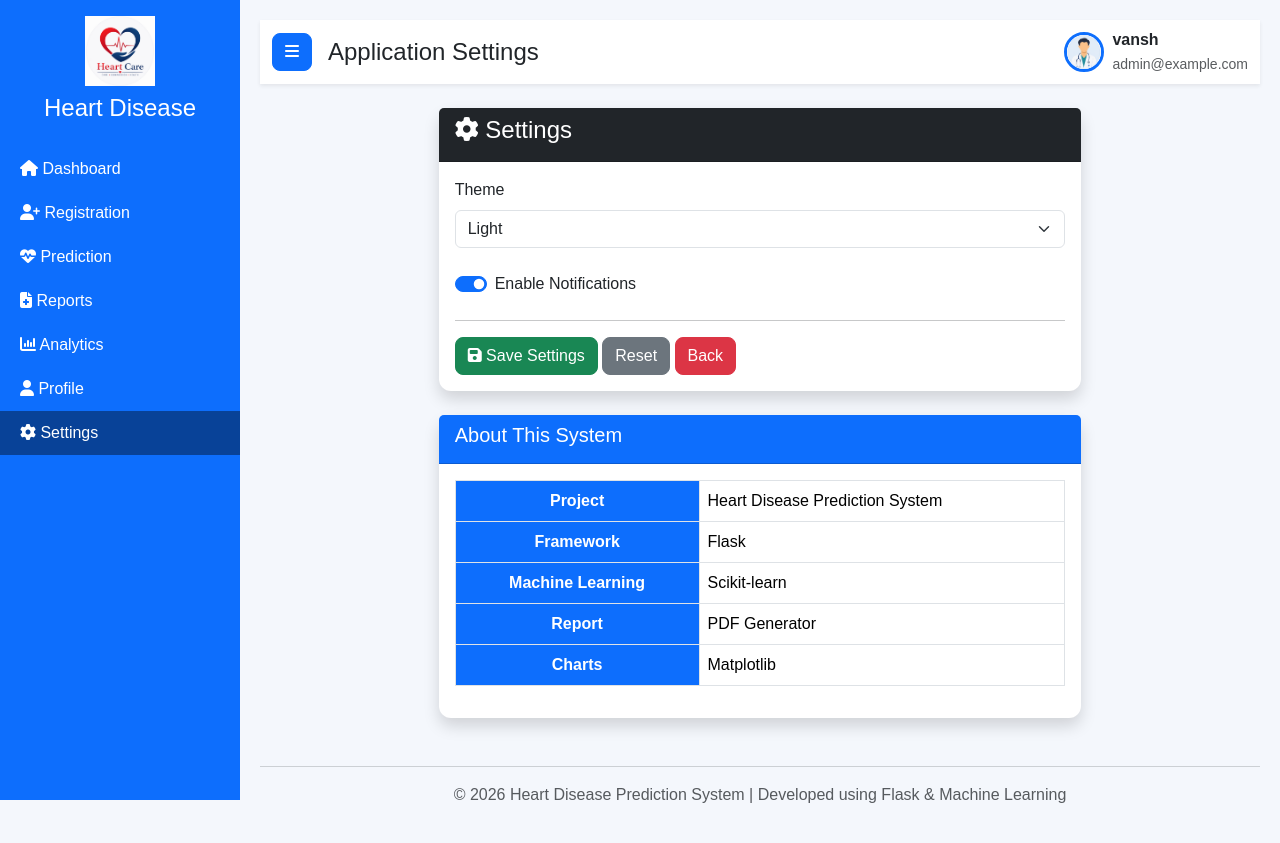
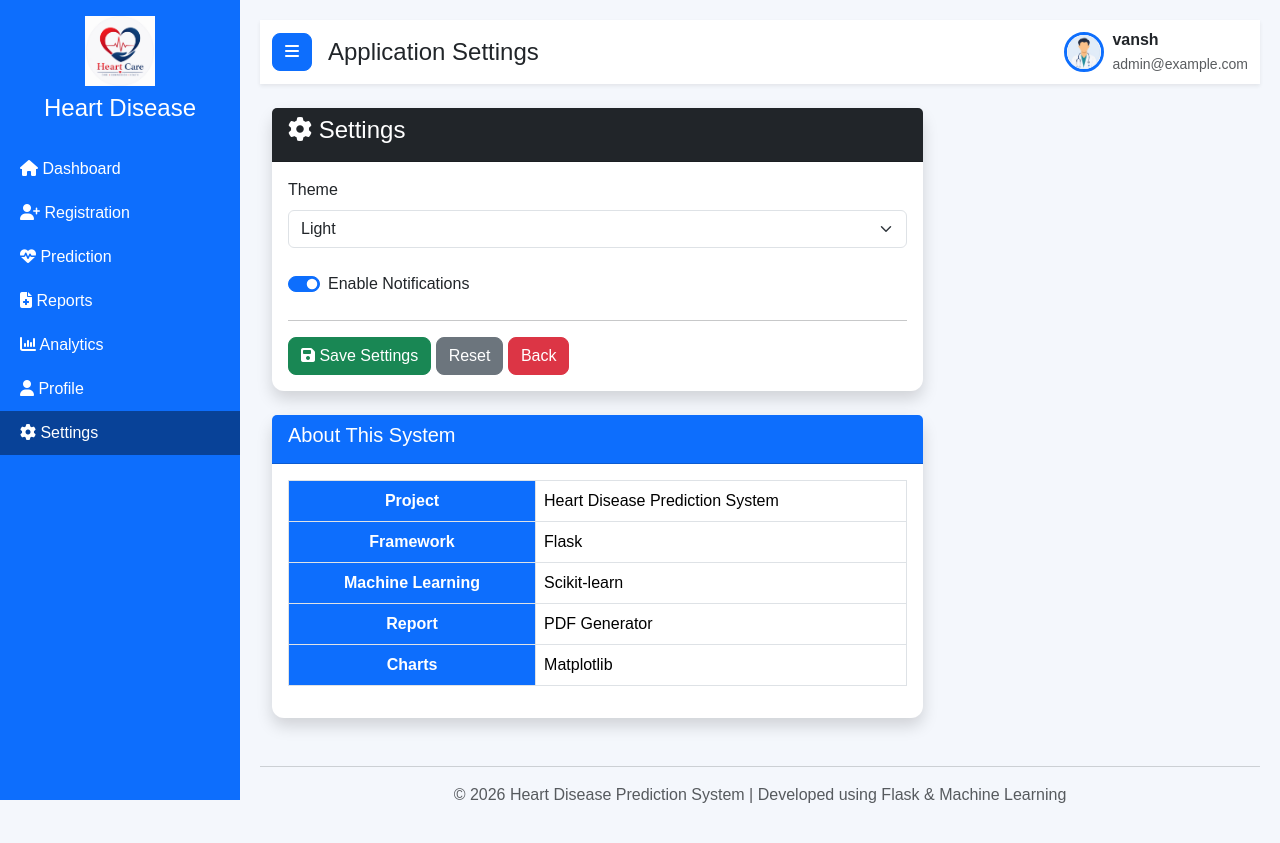
Before and after one commit to Nishu12june/Heart_disease_prediction1, a Flask app: page /settings in a window 1280 px wide. Run offline with Flask 3, Linux system fonts and the light colour scheme; parts of the project's set-up code (start-up, migrations or seed data) failed here and were passed over.

Commit message:
Refactor settings.html layout and structure

```diff
--- a/templates/settings.html
+++ b/templates/settings.html
@@ -4,8 +4,6 @@
 {% block page_title %}Application Settings{% endblock %}
 
 {% block content %}
-
-<div class="row justify-content-center">
 
 <div class="col-lg-8">
 
@@ -14,11 +12,8 @@
         <div class="card-header bg-dark text-white">
 
             <h4>
-
                 <i class="fa-solid fa-gear"></i>
-
                 Settings
-
             </h4>
 
         </div>
@@ -32,32 +27,30 @@
                 <div class="mb-4">
 
                     <label class="form-label">
-
                         Theme
-
                     </label>
 
                     <select
                         class="form-select"
-                            name="theme">
+                        name="theme"
+                        id="themeSelect">
 
-                            <option value="light"
-                            {% if settings.theme=="light" %}selected{% endif %}>
-
+                        <option
+                            value="light"
+                            {% if settings.theme == "light" %}selected{% endif %}>
                             Light
-
                         </option>
 
-                            <option value="dark"
-                            {% if settings.theme=="dark" %}selected{% endif %}>
-
+                        <option
+                            value="dark"
+                            {% if settings.theme == "dark" %}selected{% endif %}>
                             Dark
-
                         </option>
 
                     </select>
 
                 </div>
+
 
                 <!-- Notifications -->
 
@@ -80,7 +73,9 @@
 
                 </div>
 
+
                 <hr>
+
 
                 <button
                     type="submit"
@@ -92,6 +87,7 @@
 
                 </button>
 
+
                 <button
                     type="reset"
                     class="btn btn-secondary">
@@ -99,6 +95,7 @@
                     Reset
 
                 </button>
+
 
                 <a
                     href="{{ url_for('dashboard') }}"
@@ -114,6 +111,7 @@
 
     </div>
 
+
     <!-- Information Card -->
 
     <div class="card shadow mt-4">
@@ -121,9 +119,7 @@
         <div class="card-header bg-primary text-white">
 
             <h5>
-
                 About This System
-
             </h5>
 
         </div>
@@ -135,15 +131,11 @@
                 <tr>
 
                     <th width="40%">
-
                         Project
-
                     </th>
 
                     <td>
-
                         Heart Disease Prediction System
-
                     </td>
 
                 </tr>
@@ -151,15 +143,11 @@
                 <tr>
 
                     <th>
-
                         Framework
-
                     </th>
 
                     <td>
-
                         Flask
-
                     </td>
 
                 </tr>
@@ -167,15 +155,11 @@
                 <tr>
 
                     <th>
-
                         Machine Learning
-
                     </th>
 
                     <td>
-
                         Scikit-learn
-
                     </td>
 
                 </tr>
@@ -183,15 +167,11 @@
                 <tr>
 
                     <th>
-
                         Report
-
                     </th>
 
                     <td>
-
                         PDF Generator
-
                     </td>
 
                 </tr>
@@ -199,15 +179,11 @@
                 <tr>
 
                     <th>
-
                         Charts
-
                     </th>
 
                     <td>
-
                         Matplotlib
-
                     </td>
 
                 </tr>
@@ -220,6 +196,38 @@
 
 </div>
 
-</div>
+
+<!-- =====================================================
+     Theme Preview / Apply
+===================================================== -->
+
+<script>
+
+document.addEventListener("DOMContentLoaded", function () {
+
+    const themeSelect =
+        document.getElementById("themeSelect");
+
+    if (!themeSelect) {
+        return;
+    }
+
+    themeSelect.addEventListener("change", function () {
+
+        if (this.value === "dark") {
+
+            document.body.classList.add("dark-mode");
+
+        } else {
+
+            document.body.classList.remove("dark-mode");
+
+        }
+
+    });
+
+});
+
+</script>
 
 {% endblock %}
```
Lines whose indentation alone changed are shown as unchanged.
